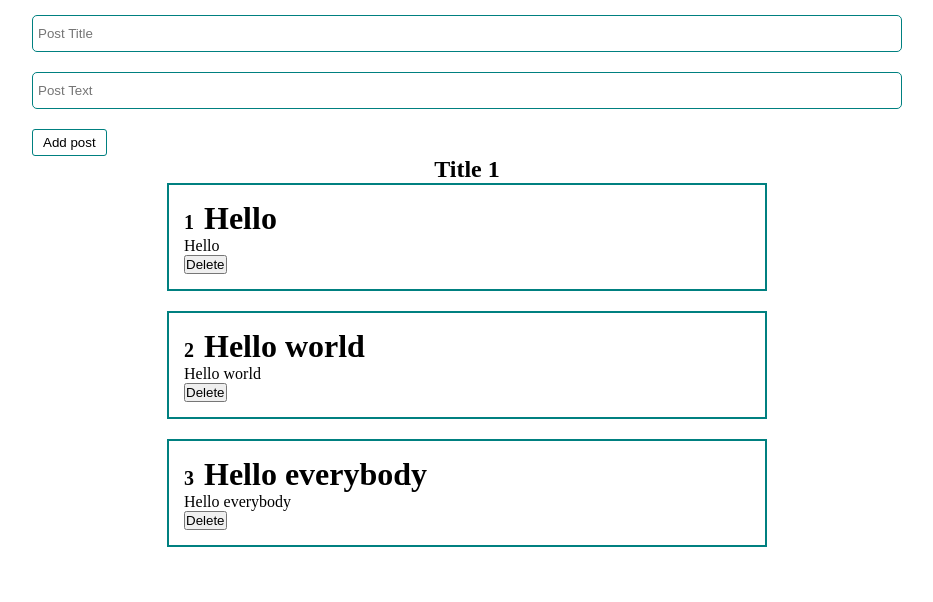
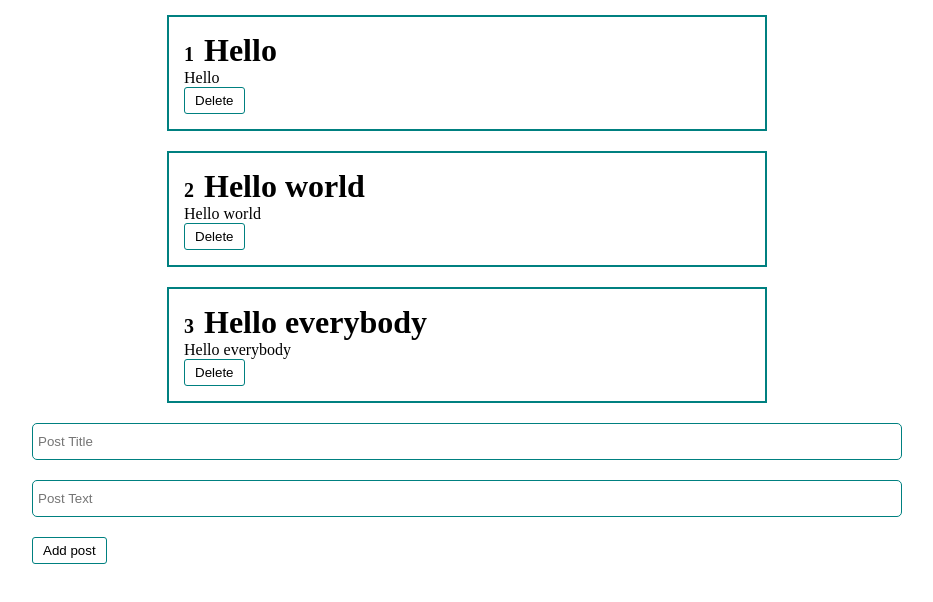
Before and after one commit to andrijKhimich/react-fundamentls, a React (Create React App) app: page / in a window 1280 px wide. Shown: the top 602 px of the page, without its empty margins (173-1106 px from the left). Built offline with nearby package versions, Linux system fonts and the light colour scheme.

Commit message:
remove posts and add field if post = 0

```diff
--- a/src/App.js
+++ b/src/App.js
@@ -20,17 +20,26 @@ const App = () => {
   ]);
 
   const createPost = (newPost) => {
-    setPostData([...postData, newPost])
+    setPostData([newPost, ...postData])
   }
 
+  const removePost = (post) => {
+    // e.target.parentElement.remove();
+    // console.log(post);
+    setPostData(postData.filter(p => p.id !== post.id));
+  }
   return (
     <div className="App">
+      {postData.length !== 0 ?
+        <PostList remove={removePost} post={postData} />
+        : <h2>posts no found</h2>}
+
 
       {/* <Counter /> */}
       {/* <ClassCounter/> */}
       {/* <LiveInput/> */}
-      <PostForm create={createPost}/>
-      <PostList post={postData} title="Title 1" />
+      <PostForm create={createPost} remove={removePost} />
+
     </div>
   );
 }
--- a/src/Components/Posts/Post/Posts.jsx
+++ b/src/Components/Posts/Post/Posts.jsx
@@ -1,13 +1,14 @@
 import React from 'react';
+import MyBtn from '../../UI/Button/Button';
 import "./Post.scss";
 
 const Post = (props) => {
-  console.log(props);
+  // console.log(props);
   return (
-    <div className="post">
+    <div className="post" id={props.post.id}>
       <h1><strong>{props.number}</strong>{props.post.title}</h1>
       <p>{props.post.content}</p>
-      <button>Delete</button>
+      <MyBtn onClick={() => props.remove(props.post)} btnTitle="Delete" />
     </div>
   )
 }
--- a/src/Components/Posts/PostList.jsx
+++ b/src/Components/Posts/PostList.jsx
@@ -3,13 +3,15 @@ import Post from "./Post/Posts";
 import "./PostList.scss";
 
 const PostList = (props) => {
+  // console.log(props);
   let post = props.post
 
   let showPosts = post.map((newPost, index) => {
     return (
-      <Post post={newPost} key={newPost.id} number={index + 1} />
+      <Post remove={props.remove} post={newPost} key={newPost.id} number={index + 1} />
     )
   });
+
 
   return (
     <div className="postList">
--- a/src/Components/UI/PostForm.jsx
+++ b/src/Components/UI/PostForm.jsx
@@ -3,8 +3,6 @@ import MyInput from "./Input/Input";
 import MyBtn from "./Button/Button";
 
 const PostForm = (props) => {
-
-
 
   const [post, setPost] = useState({
     title: "",
@@ -28,6 +26,7 @@ const PostForm = (props) => {
       title: "",
       content: "",
     });
+
   }
   return (
     <form action="#">
```
Also changed, not shown: 1 other file (tests, documents, lock files or other folders).
